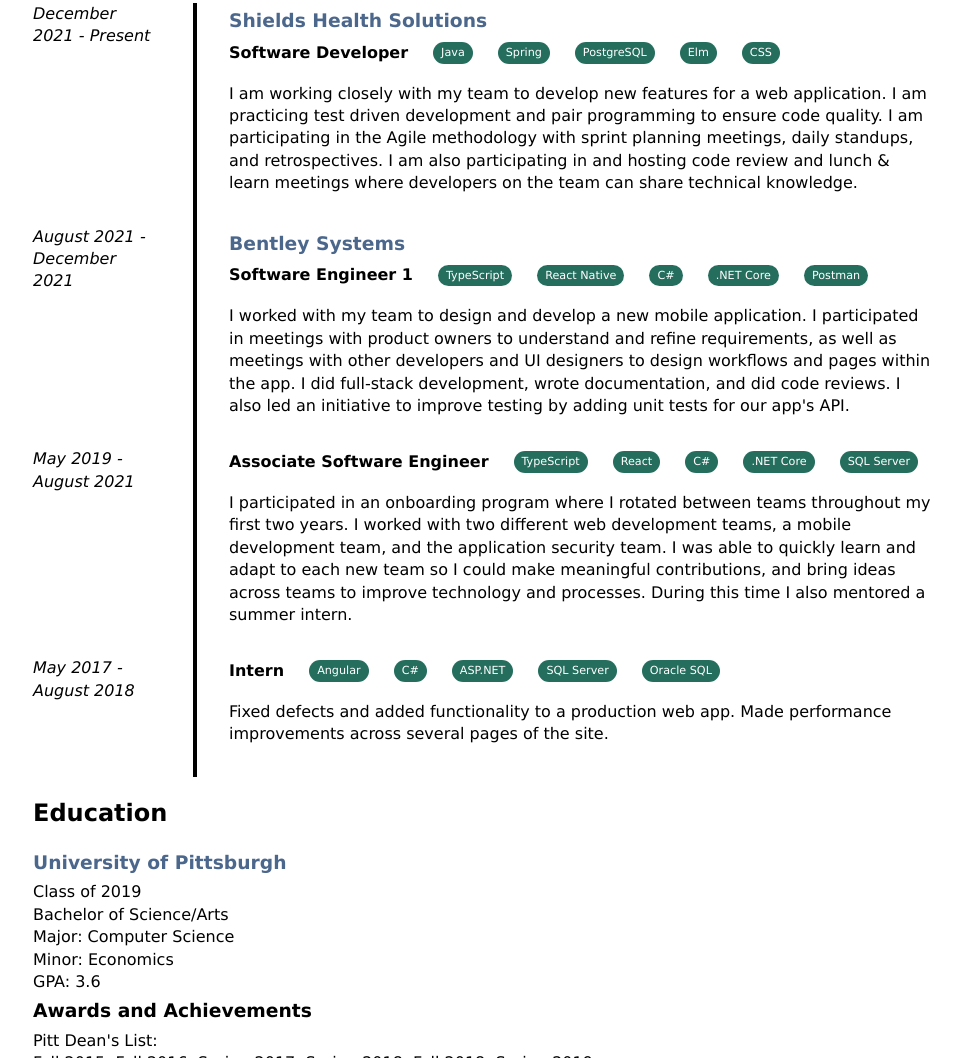
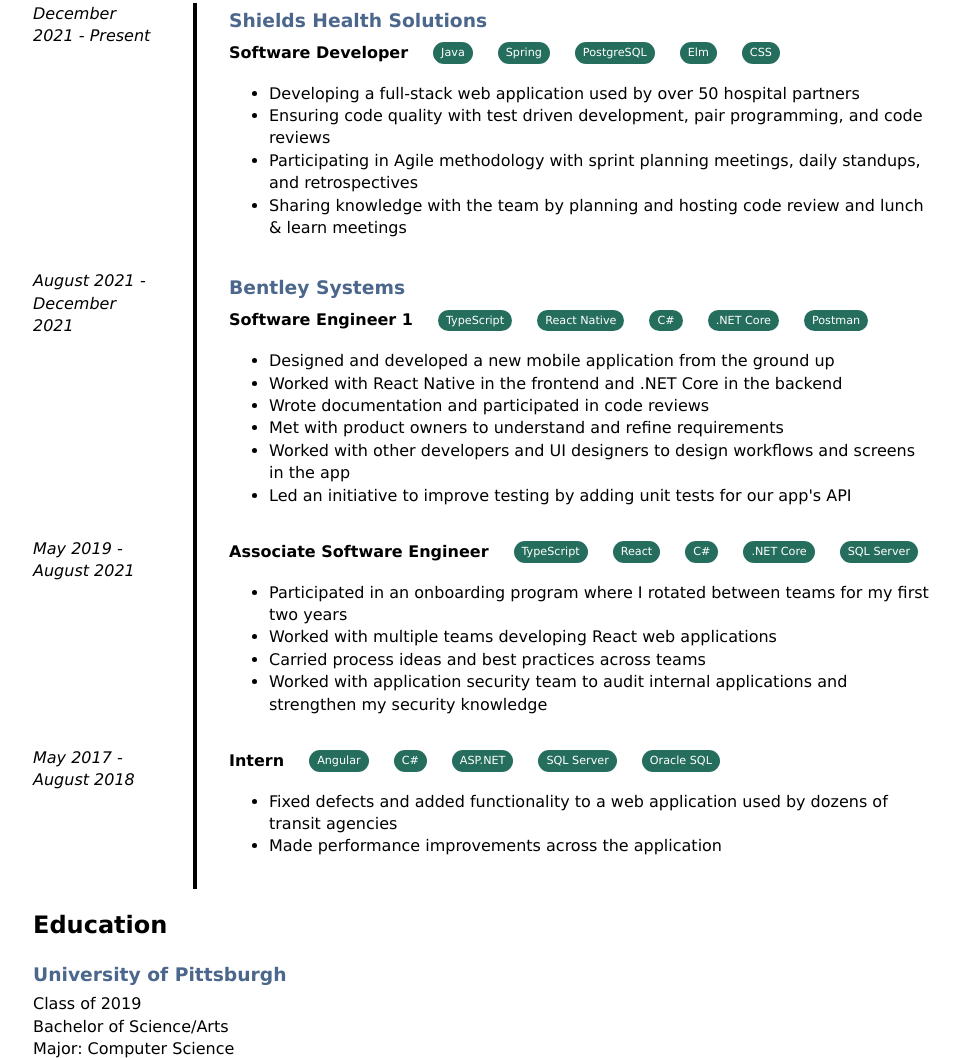
Before and after one commit to pmulholland42/personal-website, a plain HTML site: page index.html in a window 1280 px wide. Shown: the part 2277-3335 px from the top of the page, without its empty margins (157-1118 px from the left). Drawn offline with Linux system fonts and the light colour scheme.

Commit message:
Change resume to bullet points

```diff
--- a/index.html
+++ b/index.html
@@ -232,15 +232,24 @@
                 <div class="tech-pill">Elm</div>
                 <div class="tech-pill">CSS</div>
               </div>
-              <p style="font-size: 1em">
-                I am working closely with my team to develop new features for a
-                web application. I am practicing test driven development and
-                pair programming to ensure code quality. I am participating in
-                the Agile methodology with sprint planning meetings, daily
-                standups, and retrospectives. I am also participating in and
-                hosting code review and lunch & learn meetings where developers
-                on the team can share technical knowledge.
-              </p>
+              <ul style="font-size: 1em">
+                <li>
+                  Developing a full-stack web application used by over 50
+                  hospital partners
+                </li>
+                <li>
+                  Ensuring code quality with test driven development, pair
+                  programming, and code reviews
+                </li>
+                <li>
+                  Participating in Agile methodology with sprint planning
+                  meetings, daily standups, and retrospectives
+                </li>
+                <li>
+                  Sharing knowledge with the team by planning and hosting code
+                  review and lunch & learn meetings
+                </li>
+              </ul>
             </div>
           </div>
 
@@ -260,15 +269,28 @@
                 <div class="tech-pill">.NET Core</div>
                 <div class="tech-pill">Postman</div>
               </div>
-              <p style="font-size: 1em">
-                I worked with my team to design and develop a new mobile
-                application. I participated in meetings with product owners to
-                understand and refine requirements, as well as meetings with
-                other developers and UI designers to design workflows and pages
-                within the app. I did full-stack development, wrote
-                documentation, and did code reviews. I also led an initiative to
-                improve testing by adding unit tests for our app's API.
-              </p>
+              <ul style="font-size: 1em">
+                <li>
+                  Designed and developed a new mobile application from the
+                  ground up
+                </li>
+                <li>
+                  Worked with React Native in the frontend and .NET Core in the
+                  backend
+                </li>
+                <li>Wrote documentation and participated in code reviews</li>
+                <li>
+                  Met with product owners to understand and refine requirements
+                </li>
+                <li>
+                  Worked with other developers and UI designers to design
+                  workflows and screens in the app
+                </li>
+                <li>
+                  Led an initiative to improve testing by adding unit tests for
+                  our app's API
+                </li>
+              </ul>
             </div>
           </div>
 
@@ -285,15 +307,20 @@
                 <div class="tech-pill">.NET Core</div>
                 <div class="tech-pill">SQL Server</div>
               </div>
-              <p style="font-size: 1em">
-                I participated in an onboarding program where I rotated between
-                teams throughout my first two years. I worked with two different
-                web development teams, a mobile development team, and the
-                application security team. I was able to quickly learn and adapt
-                to each new team so I could make meaningful contributions, and
-                bring ideas across teams to improve technology and processes.
-                During this time I also mentored a summer intern.
-              </p>
+              <ul style="font-size: 1em">
+                <li>
+                  Participated in an onboarding program where I rotated between
+                  teams for my first two years
+                </li>
+                <li>
+                  Worked with multiple teams developing React web applications
+                </li>
+                <li>Carried process ideas and best practices across teams</li>
+                <li>
+                  Worked with application security team to audit internal
+                  applications and strengthen my security knowledge
+                </li>
+              </ul>
             </div>
           </div>
 
@@ -311,10 +338,13 @@
                 <div class="tech-pill">Oracle SQL</div>
               </div>
 
-              <p style="font-size: 1em">
-                Fixed defects and added functionality to a production web app.
-                Made performance improvements across several pages of the site.
-              </p>
+              <ul style="font-size: 1em">
+                <li>
+                  Fixed defects and added functionality to a web application
+                  used by dozens of transit agencies
+                </li>
+                <li>Made performance improvements across the application</li>
+              </ul>
             </div>
           </div>
         </div>
```
